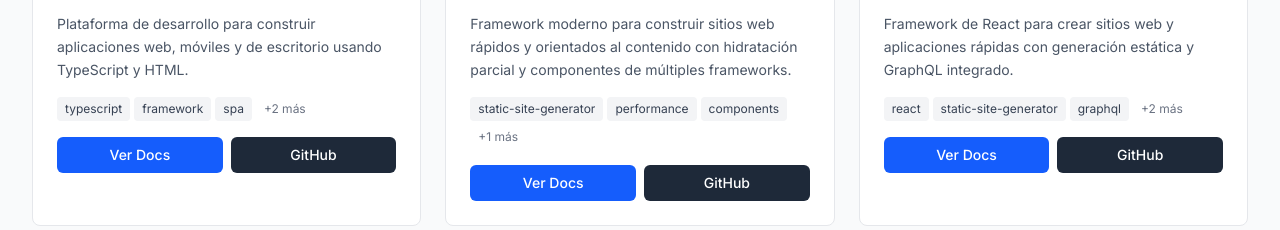
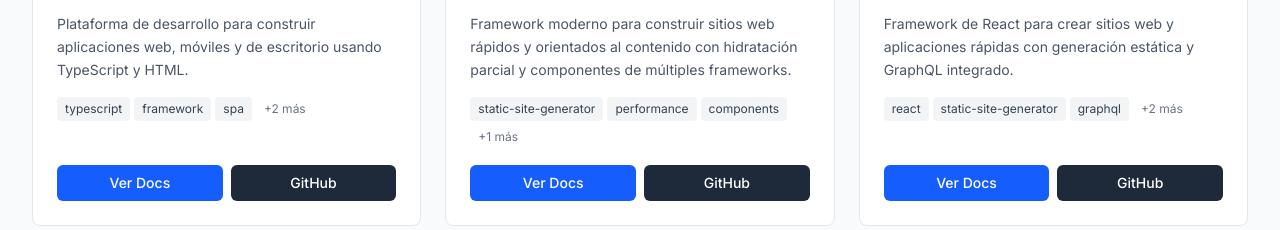
Before and after one commit to RogerCiv/web-resources, an Astro site: page / in a window 1280 px wide. Shown: the part 750-980 px from the top of the page. Built offline with nearby package versions, Linux system fonts and the light colour scheme; Astro itself is replaced by a stand-in of ours.

Commit message:
fix: enhance resource card layout for better readability and structure

```diff
--- a/src/components/ResourcesGrid.astro
+++ b/src/components/ResourcesGrid.astro
@@ -17,7 +17,7 @@
     {
       allResources.map((resource) => (
         <article
-          class="resource-card bg-white rounded-lg border border-gray-200 hover:border-blue-300 hover:shadow-lg transition-all duration-200 p-6"
+          class="resource-card bg-white rounded-lg border border-gray-200 hover:border-blue-300 hover:shadow-lg transition-all duration-200 p-6 flex flex-col h-full"
           data-category={resource.categoria}
           data-tags={resource.data.tags.join(",")}
           data-name={resource.data.name.toLowerCase()}
@@ -70,7 +70,9 @@
                 </span>
               </div>
             </div>
-            <span class={`text-xs font-semibold text-gray-500 bg-gray-100 px-2 py-1 rounded ${resource.data.price === "free" ? "text-green-600 bg-green-100" : resource.data.price === "freemium" ? "text-yellow-600 bg-yellow-100" : "text-red-600 bg-red-100"}`}>
+            <span
+              class={`text-xs font-semibold text-gray-500 bg-gray-100 px-2 py-1 rounded ${resource.data.price === "free" ? "text-green-600 bg-green-100" : resource.data.price === "freemium" ? "text-yellow-600 bg-yellow-100" : "text-red-600 bg-red-100"}`}
+            >
               {resource.data.price === "free"
                 ? "Gratis"
                 : resource.data.price === "freemium"
@@ -79,6 +81,7 @@
             </span>
           </div>
 
+          <div class="flex-grow">
             <p class="text-gray-600 mb-4 text-sm leading-relaxed">
               {resource.data.description}
             </p>
@@ -95,8 +98,9 @@
                 </span>
               )}
             </div>
+          </div>
 
-          <div class="flex space-x-2">
+          <div class="flex space-x-2 mt-auto">
             {resource.data.documentation && (
               <a
                 href={resource.data.documentation}
```
Lines whose indentation alone changed are shown as unchanged.
